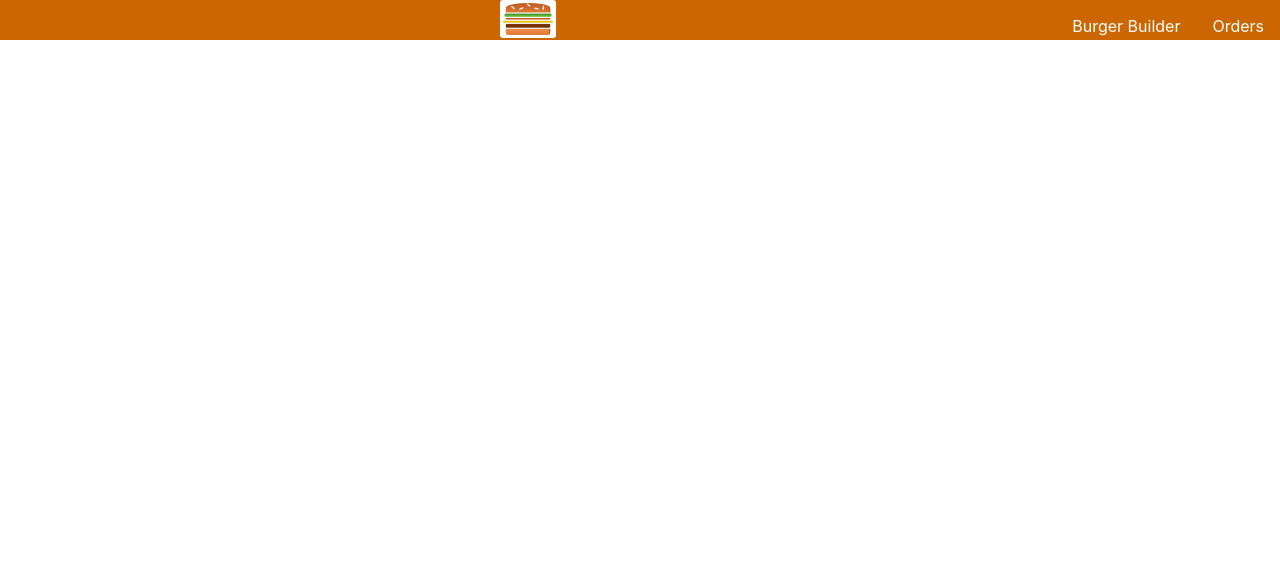
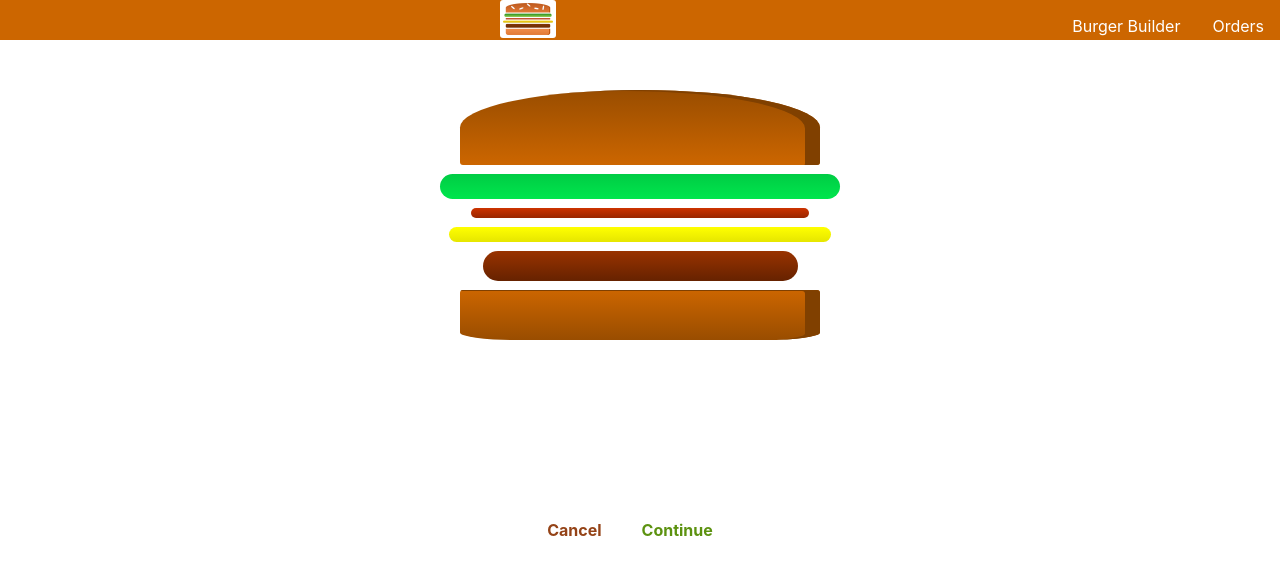
Before and after one commit to li-chengze/burger-order-app, a React (Create React App) app: page /checkout in a window 1280 px wide. Shown: the top 574 px of the page. Built offline with nearby package versions, Linux system fonts and the light colour scheme.

Commit message:
complete checkout page

```diff
--- a/src/components/Layout/Layout.js
+++ b/src/components/Layout/Layout.js
@@ -5,6 +5,7 @@ import BurgerBuilder from "../../container/BurgerBuilder/BurgerBuilder"
 import Toolbar from "../../components/Navigation/Toolbar/Toolbar"
 import SideDrawer from "../Navigation/SideDrawer/SideDrawer";
 import Orders from '../../container/Orders/Orders';
+import Checkout from '../../container/Checkout/Checkout';
 
 class Layout extends Component {
     state = {
@@ -20,6 +21,7 @@ class Layout extends Component {
                     closeSideDrawerHandler={this.closeSideDrawerHandler} />
                 <Route path="/" component={BurgerBuilder} exact></Route>
                 <Route path="/orders" component={Orders}></Route>
+                <Route path="/checkout" component={Checkout}></Route>
             </div>
         );
     }
--- a/src/components/UI/Modal/Modal.js
+++ b/src/components/UI/Modal/Modal.js
@@ -2,7 +2,7 @@ import React, { Fragment } from 'react';
 import classes from "./Modal.module.css";
 
 import OrderSummary from "../OrderSummary/OrderSummary";
-import Button from "../../Burger/Button/Button";
+import Button from "../Button/Button";
 import BackDrop from "../BackDrop/BackDrop";
 
 const modal = props => {
--- a/src/container/BurgerBuilder/BurgerBuilder.js
+++ b/src/container/BurgerBuilder/BurgerBuilder.js
@@ -100,7 +100,7 @@ class BurgerBuilder extends Component {
     }
 
     continueOrderHandler = () => {
-        alert("continue order");
+        this.props.history.push("/checkout");
     }
 }
 
--- /dev/null
+++ b/src/container/Checkout/Checkout.js
@@ -0,0 +1,56 @@
+import React, { Component } from 'react';
+import { Route } from 'react-router-dom';
+
+import Burger from '../../components/Burger/Burger';
+import Button from '../../components/UI/Button/Button';
+import ContactInfo from './ContactInfo/ContactInfo';
+
+class Checkout extends Component {
+    state = {
+        ingredients: {
+            salad: 1,
+            bacon: 1,
+            cheese: 1,
+            sausage: 1,
+        },
+    }
+
+    render() {
+        return (
+            <div>
+                <Burger ingredients={this.state.ingredients} />
+                <Route
+                    path={this.props.match.url}
+                    exact
+                    render={
+                        () => (
+                            <Button btnType="Danger"
+                                onClick={this.cancelCheckoutHandler}>
+                                Cancel
+                            </Button>)
+                    } />
+                <Route
+                    path={this.props.match.url}
+                    exact
+                    render={
+                        () => (
+                            <Button btnType="Success"
+                                onClick={this.continueCheckoutHandler}>
+                                Continue
+                            </Button>)
+                    } />
+                <Route path={this.props.match.url + "/contact-info"} component={ContactInfo} />
+            </div>
+        );
+    }
+
+    cancelCheckoutHandler = () => {
+        this.props.history.replace("/");
+    }
+
+    continueCheckoutHandler = () => {
+        this.props.history.push(this.props.match.url + "/contact-info");
+    }
+}
+
+export default Checkout;
--- /dev/null
+++ b/src/container/Checkout/ContactInfo/ContactInfo.js
@@ -0,0 +1,38 @@
+import React, { Component } from 'react';
+import { withRouter } from 'react-router-dom';
+
+import classes from "./ContactInfo.module.css";
+
+import Button from "../../../components/UI/Button/Button"
+class ContactInfo extends Component {
+
+    state = {
+        name: 'test',
+        tel: '1234567',
+        address: {
+            province: 'shandong',
+            city: 'dongying',
+            street: 'beiyi road'
+        }
+    }
+
+    render() {
+        return (
+            <div className={classes.ContactInfo}>
+                Please enter your contact information
+                <form>
+                    <div className={classes.Field}><label>Name: </label><input /></div>
+                    <div className={classes.Field}><label>Mobile: </label><input /></div>
+                    <div className={classes.Field}><label>Address: </label><input /></div>
+                </form>
+                <Button btnType="Success" onClick={this.orderHandler}>Order</Button>
+            </div>
+        );
+    }
+
+    orderHandler = () => {
+        this.props.history.push("/");
+    }
+}
+
+export default withRouter(ContactInfo);
--- /dev/null
+++ b/src/container/Checkout/ContactInfo/ContactInfo.module.css
@@ -0,0 +1,10 @@
+.ContactInfo {
+    width: 80%;
+    margin: 50px auto;
+    border: 1px solid rgb(209, 209, 209);
+    box-shadow: 1px 2px rgb(207, 207, 207);
+}
+
+.Field {
+    margin: 5px;
+}
```
Also changed, not shown: src/components/UI/Button/Button.js (renamed from src/components/Burger/Button/Button.js), src/components/UI/Button/Button.module.css (renamed from src/components/Burger/Button/Button.module.css).
